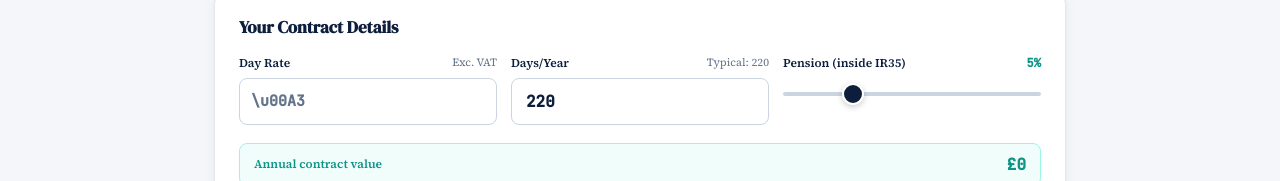
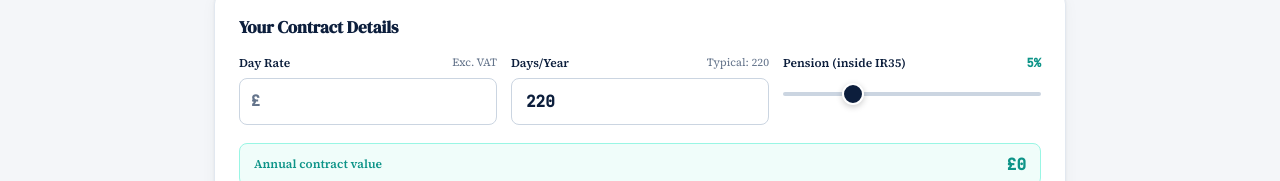
Before and after one commit to abukt/Taxdcalc, a Next.js app: page /ir35 in a window 1280 px wide. Shown: the part 543-724 px from the top of the page. Built offline with nearby package versions, Linux system fonts and the light colour scheme.

Commit message:
Update page.jsx

```diff
--- a/app/ir35/page.jsx
+++ b/app/ir35/page.jsx
@@ -136,7 +136,7 @@ export default function IR35Page(){
             <div>
               <div style={{display:'flex',justifyContent:'space-between',marginBottom:7}}><label style={{fontSize:12,fontWeight:600,color:C.navy}}>Day Rate</label><span style={{fontSize:11,color:C.slate}}>Exc. VAT</span></div>
               <div style={{position:'relative'}}>
-                <span style={{position:'absolute',left:12,top:'50%',transform:'translateY(-50%)',color:C.slate,fontSize:15,fontWeight:600,fontFamily:'JetBrains Mono',pointerEvents:'none'}}>\u00A3</span>
+                <span style={{position:'absolute',left:12,top:'50%',transform:'translateY(-50%)',color:C.slate,fontSize:15,fontWeight:600,fontFamily:'JetBrains Mono',pointerEvents:'none'}}>£</span>
                 <input type="number" inputMode="decimal" value={dayRate} onChange={e=>setDayRate(Math.max(0,Number(e.target.value)))} min={0} max={5000} style={{width:'100%',padding:'12px 14px 12px 28px',border:`1.5px solid ${C.borderDk}`,borderRadius:8,fontSize:16,fontFamily:'JetBrains Mono',fontWeight:600,color:C.navy,background:'white',outline:'none'}} onFocus={e=>e.target.style.borderColor=C.teal} onBlur={e=>e.target.style.borderColor=C.borderDk}/>
               </div>
             </div>
```
